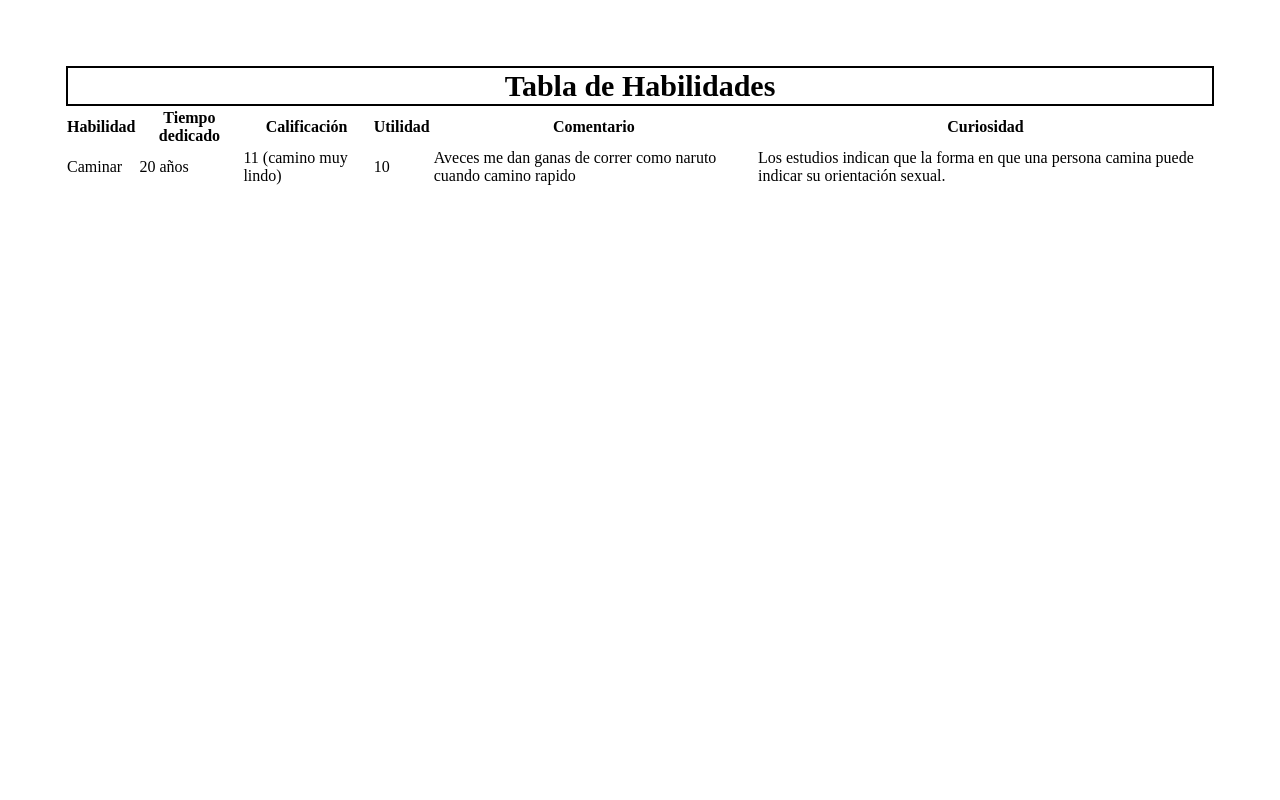
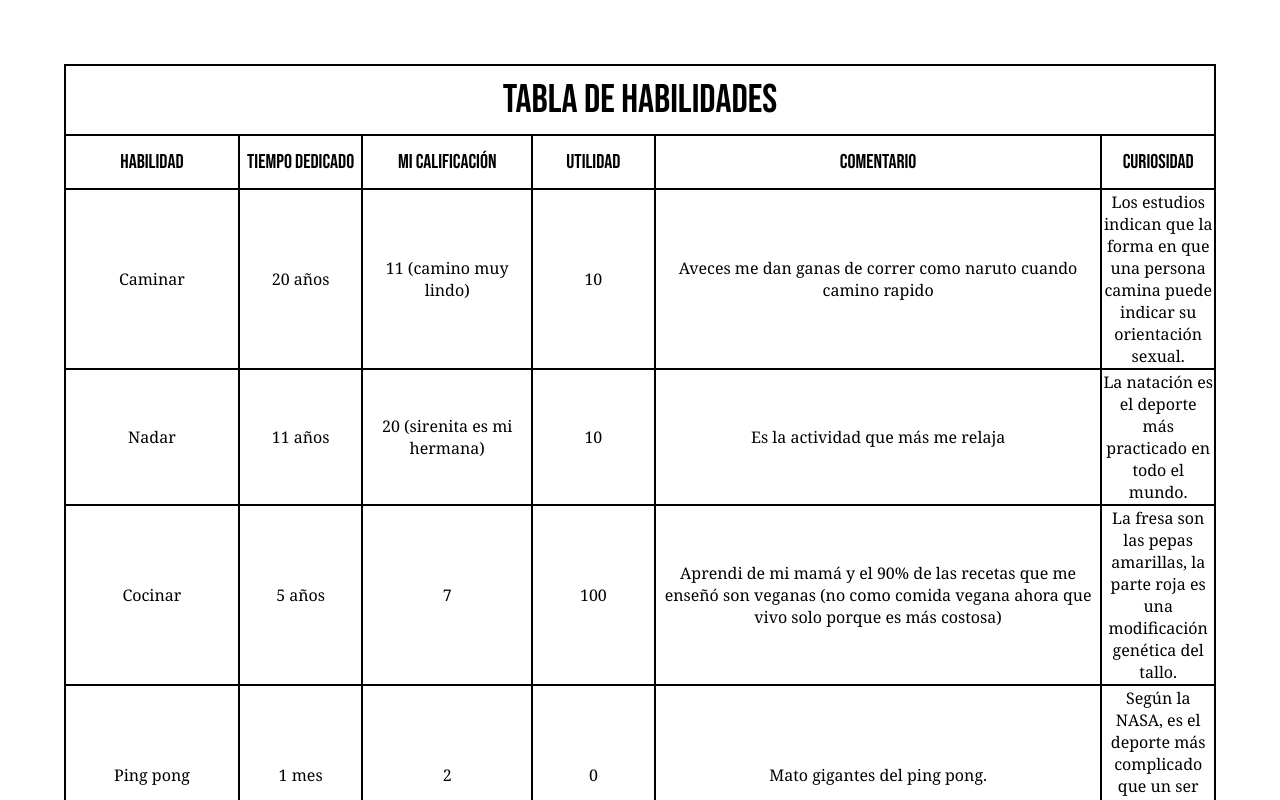
Before and after one commit to davidruc/Tabla-Skills, a plain HTML site: page index.html in a window 1280 px wide. Shown: the top 800 px of the page. Drawn offline with Linux system fonts and the light colour scheme.

Commit message:
feat(root): Propiedades de fuentes

```diff
--- a/index.html
+++ b/index.html
@@ -8,25 +8,75 @@
     <link rel="stylesheet" href="style.css" >
 </head>
 <body style="margin: 5%" style="background: #fff">
-<table>
+<table sumary="Table-Skills" style="width:100%">
     <tr class="BarraSup"  ><th  colspan="6">Tabla de Habilidades</th></tr>
-    <tr>
-        <th>Habilidad</th>
-        <th>Tiempo dedicado</th>
-        <th>Calificación</th>
-        <th>Utilidad</th>
-        <th>Comentario</th>
-        <th>Curiosidad</th>
+    <tr class="barrasub">
+        <th class="habilidad">Habilidad</th>
+        <th class="tiempo">Tiempo dedicado</th>
+        <th class="calificación">Mi Calificación</th>
+        <th class="utilidad">Utilidad</th>
+        <th class="comentario">Comentario</th>
+        <th class="curiosidad">Curiosidad</th>
 
     </tr>
     <tr>
-        <td>Caminar</td>
+        <td class="habilidad1">Caminar</td>
         <td>20 años</td>
         <td>11 (camino muy lindo)</td>
         <td>10</td>
         <td>Aveces me dan ganas de correr como naruto cuando camino rapido</td>
         <td>Los estudios indican que la forma en que una persona camina puede indicar su orientación sexual.</td>
     </tr>
+
+    <tr>
+        <td class="habilidad1">Nadar</td>
+        <td>11 años</td>
+        <td>20 (sirenita es mi hermana)</td>
+        <td>10</td>
+        <td>Es la actividad que más me relaja</td>
+        <td>La natación es el deporte más practicado en todo el mundo.</td>
+    </tr>
+    <tr>
+        <td class="habilidad1">Cocinar</td>
+        <td>5 años</td>
+        <td>7</td>
+        <td>100</td>
+        <td>Aprendi de mi mamá y el 90% de las recetas que me enseñó son veganas (no como comida vegana ahora que vivo solo porque es más costosa)</td>
+        <td>La fresa son las pepas amarillas, la parte roja es una modificación genética del tallo.</td>
+    </tr>
+    <tr>
+        <td class="habilidad1">Ping pong</td>
+        <td>1 mes</td>
+        <td>2</td>
+        <td>0</td>
+        <td>Mato gigantes del ping pong.</td>
+        <td>Según la NASA, es el deporte más complicado que un ser humano puede practicar. </td>
+    </tr>
+    <tr>
+        <td class="habilidad1">Respirar</td>
+        <td>21 años</td>
+        <td>10</td>
+        <td>10</td>
+        <td>Respiración automatica desctivada</td>
+        <td> <li>En reposo, el cuerpo de un adulto inhala y exhala unos 6 litros de aire por minuto </li><li> Los pelos de la nariz ayudan a limpiar el aire que respiramos, además de calentarlo.</li></td>
+    </tr>
+    <tr>
+        <td class="habilidad1">Razonamiento <br> matemático</td>
+        <td>7 años</td>
+        <td>10</td>
+        <td>11</td>
+        <td>Tengo un razonamiento lógico avanzado sin embargo una agilidad matemática muy mal entrenada.</td>
+        <td>El cerebro no cuenta con terminaciones nerviosas, cuando nos duele la cabeza lo que genera dolor es la presión de nuestro cerebro contra el craneo</td>
+    </tr>
+    <tr>
+        <td class="habilidad1">Meditar</td>
+        <td>2 años</td>
+        <td>9</td>
+        <td>10</td>
+        <td>No existe nada más importante que la meditación</td>
+        <td>La mayoría de las personas considera que meditar consisten únicamente poner la mente en blanco y no pensar en nada, pero realmente la meditación es todo lo contrario.</td>
+    </tr>
+
 </table>
 
 </body>
--- a/style.css
+++ b/style.css
@@ -1,10 +1,62 @@
+@font-face {
+    font-family: "title";
+    src: url(./fuentes/BebasNeue-Regular.ttf);
+}
+
 .BarraSup{
+    font-family: "title";
+    height: 70px;
 
+}
+table{
+    font-family:Cambria, Cochin, Georgia, Times, 'Times New Roman', serif;
+    /* hay fuentes predeterminadas en el editor de código, por lo que no es necesario estar subiendolas el 100% de las veces */
+}
 
-    text-align: center;
-    font-size: 30px;
-
+.barrasub th{
+    font-family: "title";
+    font-size: 20px;
+    font-weight: 300;
 }
 .BarraSup th{
     border: 2px black solid;
+    text-align: center;
+    font-size: 40px;
+    line-height:20px;
+    font-weight:400;
+    /* Las propiedades de fuentes contienen el estilo de la letra (font-family), el tamaño de la letra (font-size), su grosor con (font-weight) */
 }
+
+table, th, td{
+    border: 2px solid black;
+    border-collapse: collapse;
+    text-align:center;
+}
+
+.habilidad{
+    width: 180px;
+}
+
+.tiempo{
+    width: 130px;
+}
+
+.calificación{
+    width: 180px;
+}
+
+.utilidad{
+    width: 130px;
+}
+
+.comentario{
+    width: 500px;
+}
+
+th {
+    height: 50px;
+}
+
+.habilidad1{
+    height: 50px;
+}
```
Also changed, not shown: fuentes/BebasNeue-Regular.ttf (added).
